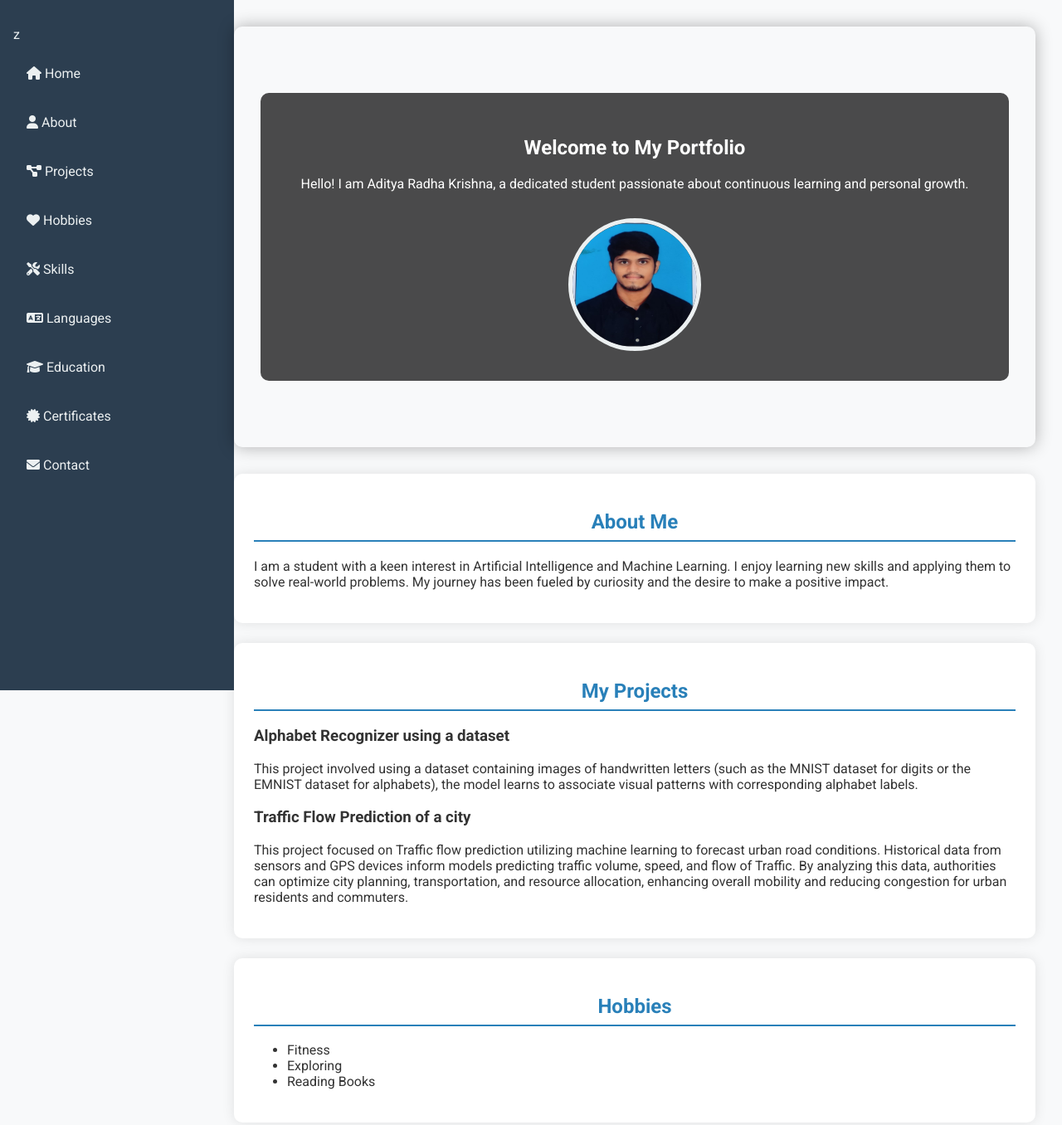
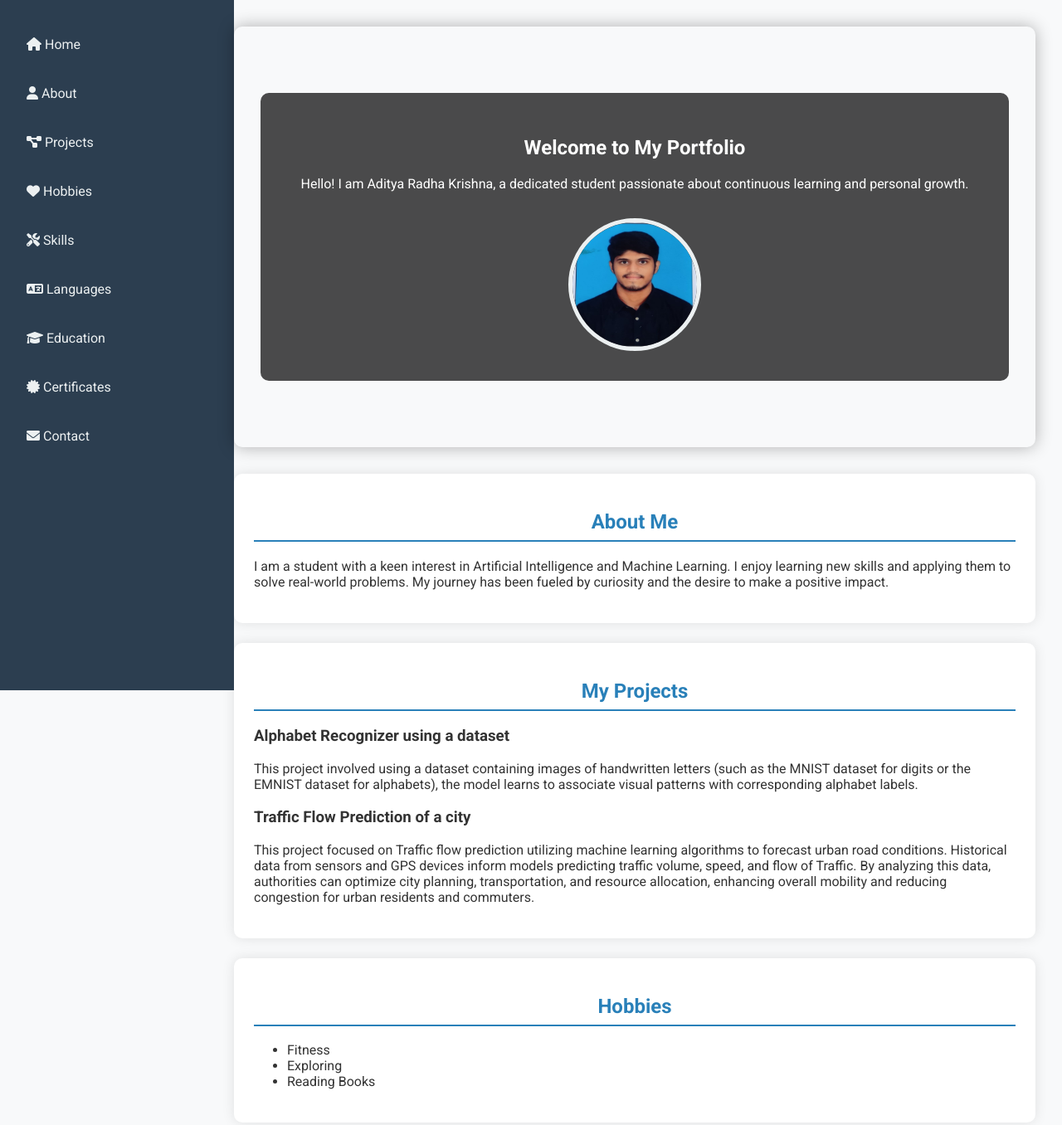
Before and after one commit to A-RadhaKrishna/portfolio, a plain HTML site: page index.html in a window 1280 px wide. Shown: the top 1356 px of the page at 83% size. Drawn offline with Linux system fonts and the light colour scheme.

Commit message:
updated project details

```diff
--- a/index.html
+++ b/index.html
@@ -13,7 +13,7 @@
 <body>
     <div class="container">
         <nav class="sidebar">
-            <ul>z
+            <ul>
                 <li><a href="#home"><i class="fas fa-home"></i> Home</a></li>
                 <li><a href="#about"><i class="fas fa-user"></i> About</a></li>
                 <li><a href="#projects"><i class="fas fa-project-diagram"></i> Projects</a></li>
@@ -48,7 +48,7 @@
                 </div>
                 <div class="project">
                     <h3>Traffic Flow Prediction of a city</h3>
-                    <p>This project focused on Traffic flow prediction utilizing machine learning to forecast urban road conditions. Historical data from sensors and GPS devices inform models predicting traffic volume, speed, and flow of Traffic. By analyzing this data, authorities can optimize city planning, transportation, and resource allocation, enhancing overall mobility and reducing congestion for urban residents and commuters.</p>
+                    <p>This project focused on Traffic flow prediction utilizing machine learning algorithms to forecast urban road conditions. Historical data from sensors and GPS devices inform models predicting traffic volume, speed, and flow of Traffic. By analyzing this data, authorities can optimize city planning, transportation, and resource allocation, enhancing overall mobility and reducing congestion for urban residents and commuters.</p>
                 </div>
             </section>
 
```
